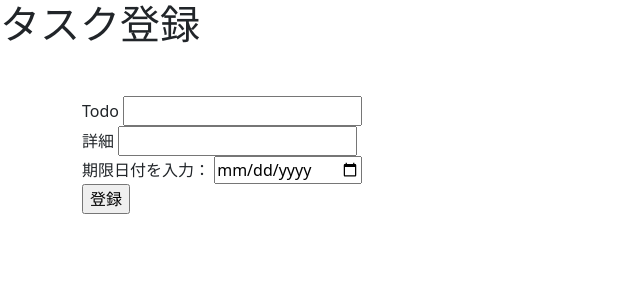
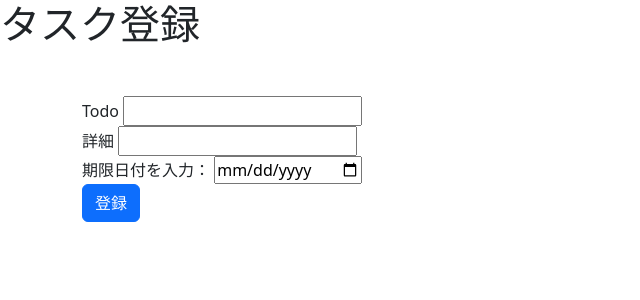
Before and after one commit to popolocrois123/flask_todo_app, a Flask app: page / in a window 1280 px wide. Shown: the top 300 px of the page, without its empty margins (0-640 px from the left). Run offline with Flask 3, Linux system fonts and the light colour scheme; some libraries are stand-ins or nearby versions.

Commit message:
bootstrap

```diff
--- a/templates/index.html
+++ b/templates/index.html
@@ -30,7 +30,7 @@
         {{ form.limit_date.label() }}
         {{ form.limit_date(class="date_pick", required=False) }}<br>
 
-        {{ form.submit() }}
+        {{ form.submit(class="btn btn-primary") }}
     </div>
     </form>
   </div>
```
